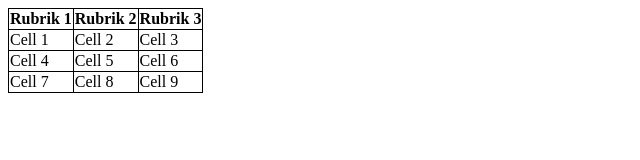
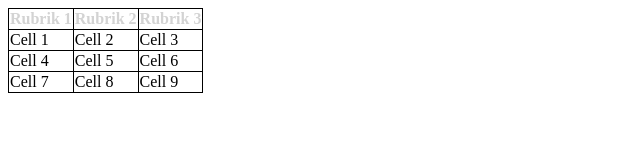
Before and after one commit to ulle-pl/UPPGIFT1, a plain HTML site: page index.html in a window 1280 px wide. Shown: the whole page, without its empty margins (0-640 px from the left). Drawn offline with Linux system fonts and the light colour scheme.

Commit message:
Update style.css

```diff
--- a/style.css
+++ b/style.css
@@ -2,3 +2,6 @@ table, th, td {
   border: 1px solid black;
   border-collapse: collapse;
 }
+th {
+  color: lightgray;
+}
```
